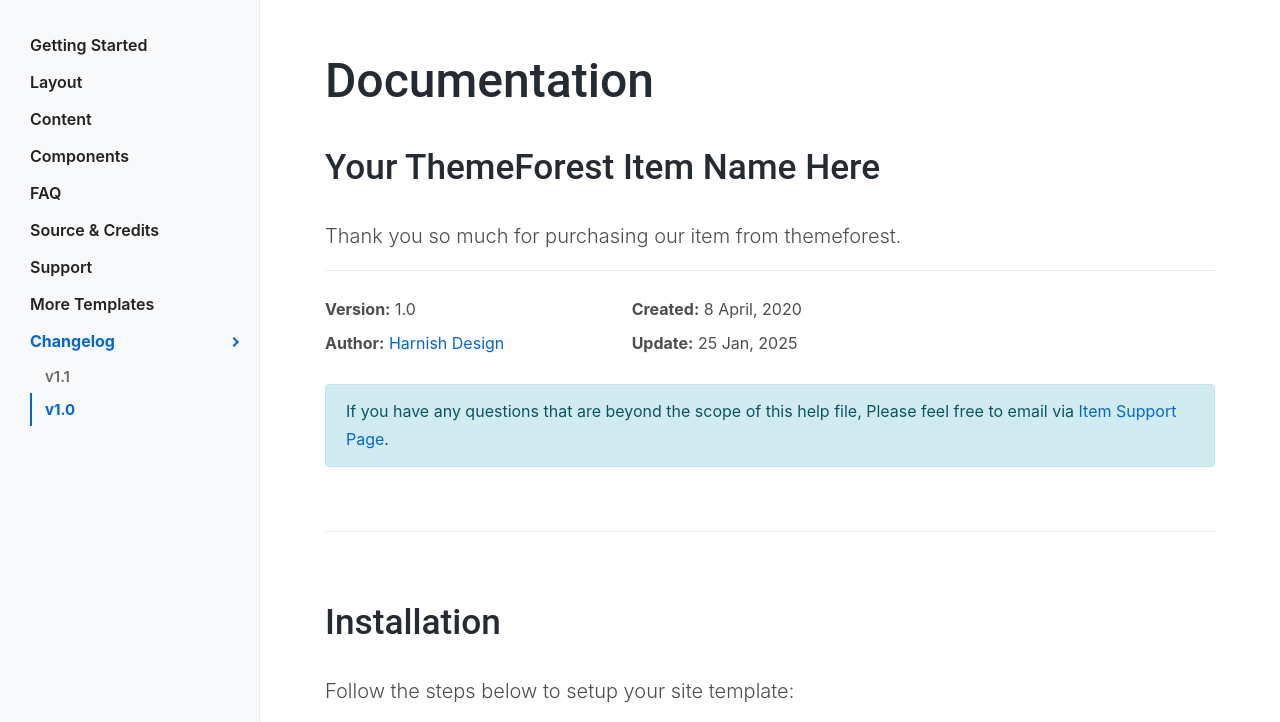
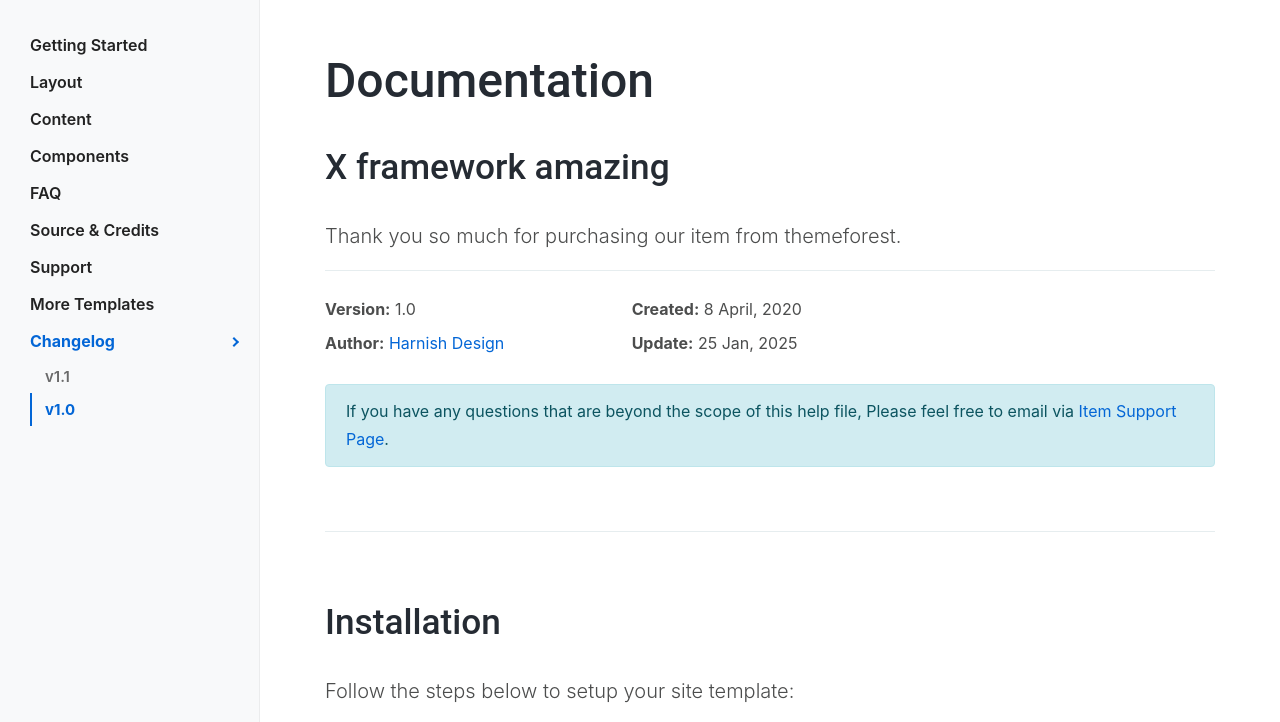
Before and after one commit to chamnan-dev/doc-x-framework, a plain HTML site: page index.html in a window 1280 px wide. Shown: the part 73-795 px from the top of the page. Drawn offline with Linux system fonts and the light colour scheme.

Commit message:
update 2

```diff
--- a/index.html
+++ b/index.html
@@ -156,7 +156,7 @@
 		============================ -->
         <section id="idocs_start">
         <h1>Documentation</h1>
-        <h2>Your ThemeForest Item Name Here</h2>
+        <h2>X framework amazing</h2>
         <p class="lead">Thank you so much for purchasing our item from themeforest.</p>
 		<hr>
 		<div class="row">
```
